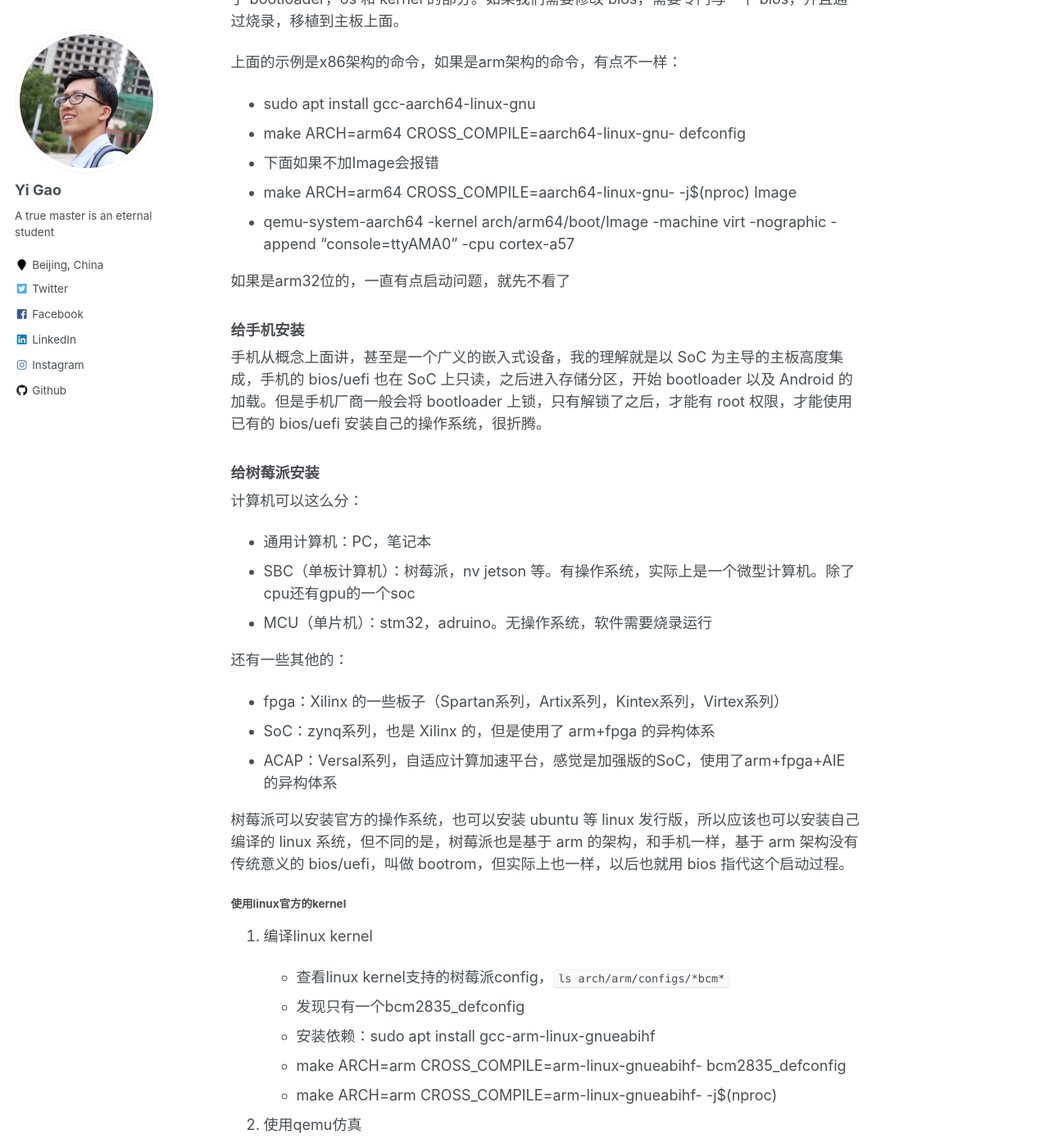
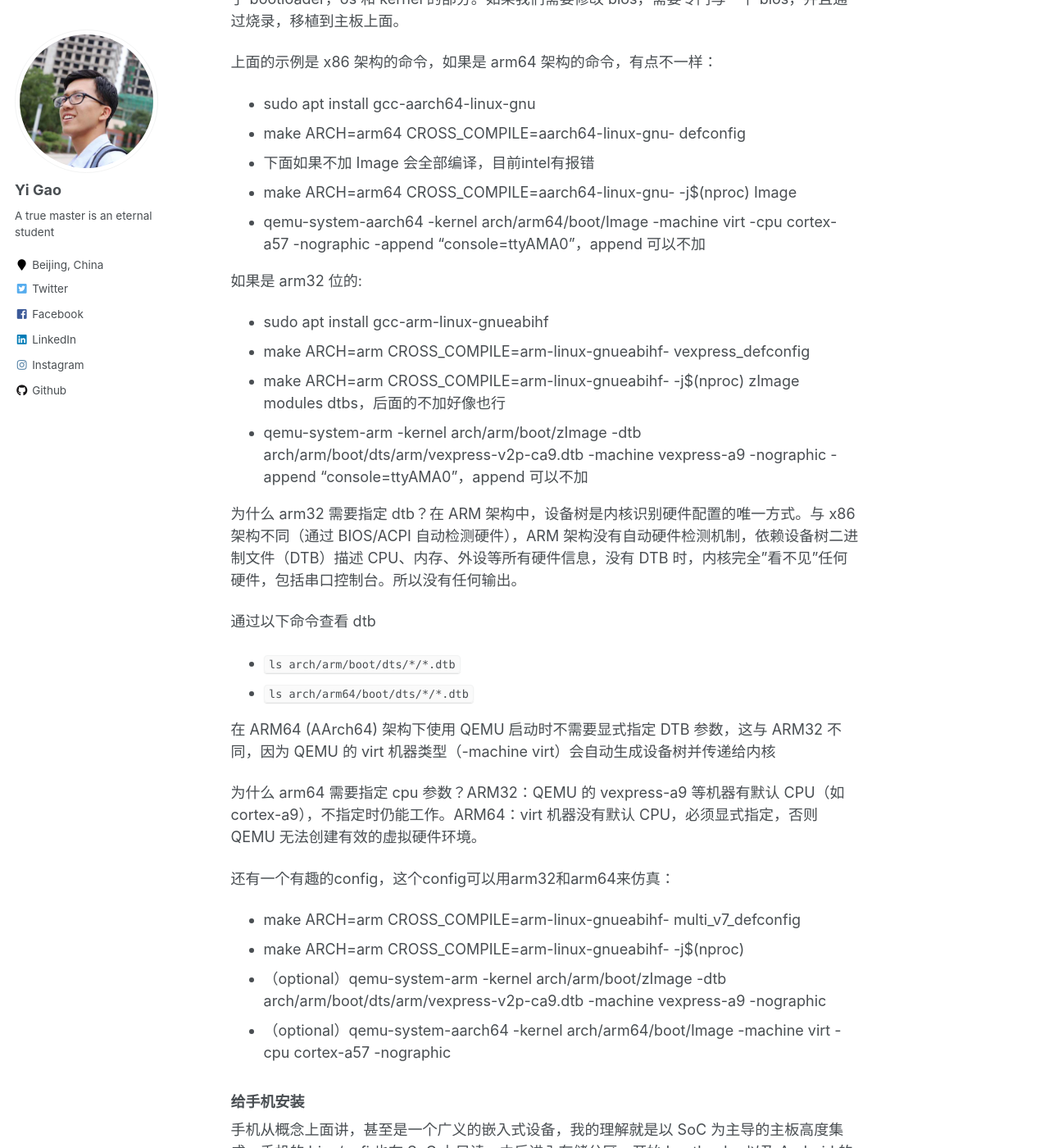
Before and after one commit to masteryi-0018/masteryi-0018.github.io, a Jekyll site: the page built from _posts/2025-06-19-blog-post-1.md, in a window 1280 px wide and 1400 px high, scrolled down 5802 px. Shown: the whole window at 82% size. Built offline with Jekyll 4.4.1, drawn with Linux system fonts in a browser that asks for light colours; some of the changed text lies outside the part shown.

Commit message:
20250629

```diff
--- a/_posts/2025-06-19-blog-post-1.md
+++ b/_posts/2025-06-19-blog-post-1.md
@@ -78,7 +78,7 @@ tags:
 
 2. 设置.wslconfig，这一步只替换 kernel，不影响发行版
 
-   - 查看状态，running的话关机
+   - 查看状态，running 的话关机
    - wsl -l -v
    - wsl --shutdown
    - vim ~/.wslconfig
@@ -178,14 +178,37 @@ GitHub 的 blob URL 会返回一个 HTML 页面（包含代码渲染），而不
 
 不论是 PC 或者笔记本，都属于 x86 架构的通用计算机，这里的通用基本是指拥有主板，cpu，gpu，内存，等组件的一个计算机。主板是哪个厂商的，主板上的 bios 芯片就是哪个厂商已经写好的烧录好的，我们可以制作操作系统启动盘，但也是由这个 bios 进行引导的，也就是我们控制了 bootloader，os 和 kernel 的部分。如果我们需要修改 bios，需要专门写一个 bios，并且通过烧录，移植到主板上面。
 
-上面的示例是x86架构的命令，如果是arm架构的命令，有点不一样：
+上面的示例是 x86 架构的命令，如果是 arm64 架构的命令，有点不一样：
+
 - sudo apt install gcc-aarch64-linux-gnu
 - make ARCH=arm64 CROSS_COMPILE=aarch64-linux-gnu- defconfig
-- 下面如果不加Image会报错
+- 下面如果不加 Image 会全部编译，目前intel有报错
 - make ARCH=arm64 CROSS_COMPILE=aarch64-linux-gnu- -j$(nproc) Image
-- qemu-system-aarch64 -kernel arch/arm64/boot/Image -machine virt -nographic -append "console=ttyAMA0" -cpu cortex-a57
+- qemu-system-aarch64 -kernel arch/arm64/boot/Image -machine virt -cpu cortex-a57 -nographic -append "console=ttyAMA0"，append 可以不加
 
-如果是arm32位的，一直有点启动问题，就先不看了
+如果是 arm32 位的:
+
+- sudo apt install gcc-arm-linux-gnueabihf
+- make ARCH=arm CROSS_COMPILE=arm-linux-gnueabihf- vexpress_defconfig
+- make ARCH=arm CROSS_COMPILE=arm-linux-gnueabihf- -j$(nproc) zImage modules dtbs，后面的不加好像也行
+- qemu-system-arm -kernel arch/arm/boot/zImage -dtb arch/arm/boot/dts/arm/vexpress-v2p-ca9.dtb -machine vexpress-a9 -nographic -append "console=ttyAMA0"，append 可以不加
+
+为什么 arm32 需要指定 dtb？在 ARM 架构中，设备树是内核识别硬件配置的唯一方式。与 x86 架构不同（通过 BIOS/ACPI 自动检测硬件），ARM 架构没有自动硬件检测机制，依赖设备树二进制文件（DTB）描述 CPU、内存、外设等所有硬件信息，没有 DTB 时，内核完全"看不见"任何硬件，包括串口控制台。所以没有任何输出。
+
+通过以下命令查看 dtb
+
+- `ls arch/arm/boot/dts/*/*.dtb`
+- `ls arch/arm64/boot/dts/*/*.dtb`
+
+在 ARM64 (AArch64) 架构下使用 QEMU 启动时不需要显式指定 DTB 参数，这与 ARM32 不同，因为 QEMU 的 virt 机器类型（-machine virt）会自动生成设备树并传递给内核
+
+为什么 arm64 需要指定 cpu 参数？ARM32：QEMU 的 vexpress-a9 等机器有默认 CPU（如 cortex-a9），不指定时仍能工作。ARM64：virt 机器没有默认 CPU，必须显式指定，否则 QEMU 无法创建有效的虚拟硬件环境。
+
+还有一个有趣的config，这个config可以用arm32和arm64来仿真：
+- make ARCH=arm CROSS_COMPILE=arm-linux-gnueabihf- multi_v7_defconfig
+- make ARCH=arm CROSS_COMPILE=arm-linux-gnueabihf- -j$(nproc)
+- （optional）qemu-system-arm -kernel arch/arm/boot/zImage -dtb arch/arm/boot/dts/arm/vexpress-v2p-ca9.dtb -machine vexpress-a9 -nographic
+- （optional）qemu-system-aarch64 -kernel arch/arm64/boot/Image -machine virt -cpu cortex-a57 -nographic
 
 ### 给手机安装
 
@@ -196,46 +219,59 @@ GitHub 的 blob URL 会返回一个 HTML 页面（包含代码渲染），而不
 计算机可以这么分：
 
 - 通用计算机：PC，笔记本
-- SBC（单板计算机）：树莓派，nv jetson 等。有操作系统，实际上是一个微型计算机。除了cpu还有gpu的一个soc
+- SBC（单板计算机）：树莓派，nv jetson 等。有操作系统，实际上是一个微型计算机。除了 cpu 还有 gpu 的一个 soc
 - MCU（单片机）：stm32，adruino。无操作系统，软件需要烧录运行
 
 还有一些其他的：
 
-- fpga：Xilinx 的一些板子（Spartan系列，Artix系列，Kintex系列，Virtex系列）
-- SoC：zynq系列，也是 Xilinx 的，但是使用了 arm+fpga 的异构体系
-- ACAP：Versal系列，自适应计算加速平台，感觉是加强版的SoC，使用了arm+fpga+AIE 的异构体系
+- fpga：Xilinx 的一些板子（Spartan 系列，Artix 系列，Kintex 系列，Virtex 系列）
+- SoC：zynq 系列，也是 Xilinx 的，但是使用了 arm+fpga 的异构体系
+- ACAP：Versal 系列，自适应计算加速平台，感觉是加强版的 SoC，使用了 arm+fpga+AIE 的异构体系
 
 树莓派可以安装官方的操作系统，也可以安装 ubuntu 等 linux 发行版，所以应该也可以安装自己编译的 linux 系统，但不同的是，树莓派也是基于 arm 的架构，和手机一样，基于 arm 架构没有传统意义的 bios/uefi，叫做 bootrom，但实际上也一样，以后也就用 bios 指代这个启动过程。
 
-#### 使用linux官方的kernel
+#### 使用 linux 官方的 kernel
 
-1. 编译linux kernel
+1. 编译 linux kernel
 
-   - 查看linux kernel支持的树莓派config，`ls arch/arm/configs/*bcm*`
-   - 发现只有一个bcm2835_defconfig
+   - 查看 linux kernel 支持的树莓派 config，`ls arch/arm/configs/*bcm*`
+   - 发现只有一个 bcm2835_defconfig
    - 安装依赖：sudo apt install gcc-arm-linux-gnueabihf
    - make ARCH=arm CROSS_COMPILE=arm-linux-gnueabihf- bcm2835_defconfig
    - make ARCH=arm CROSS_COMPILE=arm-linux-gnueabihf- -j$(nproc)
 
-2. 使用qemu仿真
+2. 使用 qemu 仿真
 
    - sudo apt install qemu-system-arm
-   - qemu-system-arm -kernel arch/arm/boot/zImage -machine raspi2 -nographic -append "console=ttyAMA0" -cpu cortex-a7
+   - qemu-system-arm -kernel arch/arm/boot/zImage -machine raspi2 -dtb arch/arm/boot/dts/broadcom/bcm2836-rpi-2-b.dtb -nographic
+   - qemu-system-arm -kernel arch/arm/boot/zImage -machine raspi2 -dtb arch/arm/boot/dts/broadcom/bcm2837-rpi-2-b.dtb -nographic
+   - qemu-system-arm -kernel arch/arm/boot/zImage -machine raspi2 -dtb arch/arm/boot/dts/broadcom/bcm2837-rpi-cm3-io3.dtb -nographic
+   - 推荐直接用qemu-system-aarch64，其兼容arm
+   - 或者使用win下的qemu，qemu-system-arm.exe -kernel arch/arm/boot/zImage -machine raspi2b -dtb arch/arm/boot/dts/broadcom/bcm2836-rpi-2-b.dtb。同样推荐用qemu-system-aarch64.exe，其兼容arm
+   - 经过实验，只有2系列是ok的
 
-但是卡住了，原因还未知
+其他的系列，比如`0, 1ap`是因为QEMU 的 raspi1ap 串口初始化时序问题，需要强制指定早期串口参数：-append "console=ttyAMA0,115200 earlycon=pl011,0x20201000 loglevel=8"
 
-#### 使用raspi的kernel
+3. 使用 qemu 仿真其他树莓派型号
+
+   - （0系列：bcm2835-rpi-zero-w.dtb，bcm2835-rpi-zero.dtb，bcm2837-rpi-zero-2-w.dtb）
+   - qemu-system-arm.exe -kernel arch/arm/boot/zImage -machine raspi0 -dtb arch/arm/boot/dts/broadcom/bcm2835-rpi-zero-w.dtb -append "console=ttyAMA0, earlycon=pl011,0x20201000"
+   - （1系列：bcm2835-rpi-a-plus.dtb，bcm2835-rpi-a.dtb，bcm2835-rpi-b-plus.dtb，bcm2835-rpi-b-rev2.dtb，bcm2835-rpi-b.dtb，bcm2835-rpi-cm1-io1.dtb）
+   - qemu-system-arm.exe -kernel arch/arm/boot/zImage -machine raspi1ap -dtb arch/arm/boot/dts/broadcom/bcm2835-rpi-a-plus.dtb -append "console=ttyAMA0, earlycon=pl011,0x20201000"
+   - (3系列：未知原因无输出，可能本身这个config就不支持)
+
+#### 使用 raspi 的 kernel
 
 参考文档：<https://www.raspberrypi.com/documentation/computers/linux_kernel.html#cross-compile-the-kernel>
 
-1. 编译linux kernel
+1. 编译 linux kernel
 
-   - 这里编译一个64位的，按照官网的说明
+   - 这里编译一个 64 位的，按照官网的说明
    - KERNEL=kernel8
    - make ARCH=arm64 CROSS_COMPILE=aarch64-linux-gnu- bcm2711_defconfig
    - make ARCH=arm64 CROSS_COMPILE=aarch64-linux-gnu- Image modules dtbs
 
-2. 使用qemu仿真
+2. 使用 qemu 仿真
 
    - qemu-system-aarch64 -kernel arch/arm64/boot/Image -machine raspi3 -nographic -append "console=ttyAMA0"
 
```
